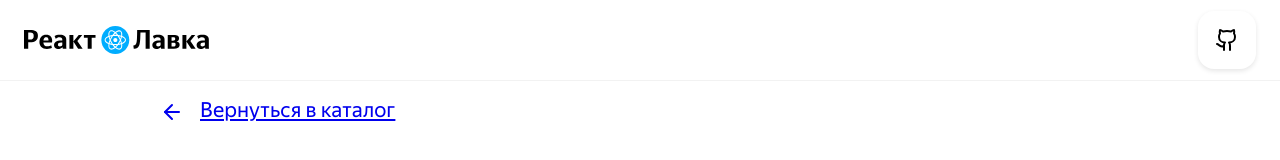
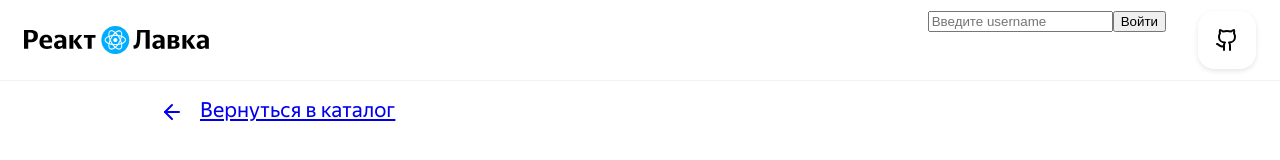
Before and after one commit to Alex5/ozon-clone, a React (Vite) app: page /react-lavka/cart in a window 1280 px wide. Shown: the top 160 px of the page. Built offline with nearby package versions, Linux system fonts and the light colour scheme; no server answers.

Commit message:
feat() add auth

```diff
--- a/src/pages/(home)/components/header/header.tsx
+++ b/src/pages/(home)/components/header/header.tsx
@@ -3,8 +3,11 @@ import styles from "./header.module.css";
 import { Github } from "lucide-react";
 import { Button } from "@shared/ui/button/button";
 import { repository } from "../../../../../package.json";
+import { useAuth } from "@shared/api/hooks/use-auth/use-auth";
 
 export function Header() {
+  const { login, logout, me } = useAuth();
+
   return (
     <header className={styles.header}>
       <div className={styles["header-content"]}>
@@ -13,7 +16,41 @@ export function Header() {
           alt="react-lavka-logo"
           height={28}
         />
+
         <Div flex gap2>
+          <Div flex gap2>
+            {me?.username ? (
+              <>
+                <span style={{ color: "blueviolet" }}>{me?.username}</span>
+                <button onClick={logout}>logout</button>
+              </>
+            ) : (
+              <form
+                onSubmit={async (e) => {
+                  e.preventDefault();
+
+                  const formData = new FormData(e.currentTarget);
+
+                  const username = formData.get("username")?.toString();
+
+                  if (!username) {
+                    alert("no username");
+
+                    return;
+                  }
+
+                  await login({ username });
+                }}
+              >
+                <input
+                  type="text"
+                  name="username"
+                  placeholder="Введите username"
+                />
+                <button type="submit">Войти</button>
+              </form>
+            )}
+          </Div>
           <a href={repository} target="_blank">
             <Button colorPallete="gray" radius="lg">
               <Github />
--- /dev/null
+++ b/src/shared/api/hooks/use-auth/use-auth.ts
@@ -0,0 +1,47 @@
+import { fetcher } from "@shared/api/fetcher";
+import useSWR from "swr";
+
+export function useAuth() {
+  const { data, mutate } = useSWR<{ username: string }, unknown, string>(
+    "me",
+    (key) => fetcher(key, { credentials: "include" })
+  );
+
+  async function login({ username }: { username: string }) {
+    const res = await mutate(
+      fetcher("login", {
+        method: "POST",
+        headers: { "Content-Type": "application/json" },
+        body: JSON.stringify({
+          username,
+        }),
+        credentials: "include",
+      }),
+      {
+        optimisticData: { username },
+        populateCache: true,
+        revalidate: false,
+        rollbackOnError: false,
+      }
+    );
+
+    return res;
+  }
+
+  async function logout() {
+    await mutate(undefined, { revalidate: false });
+
+    await fetcher("logout", {
+      method: "PATCH",
+      credentials: "include",
+    });
+
+    await mutate();
+  }
+
+  return {
+    me: data,
+    login,
+    logout,
+  };
+}
```
